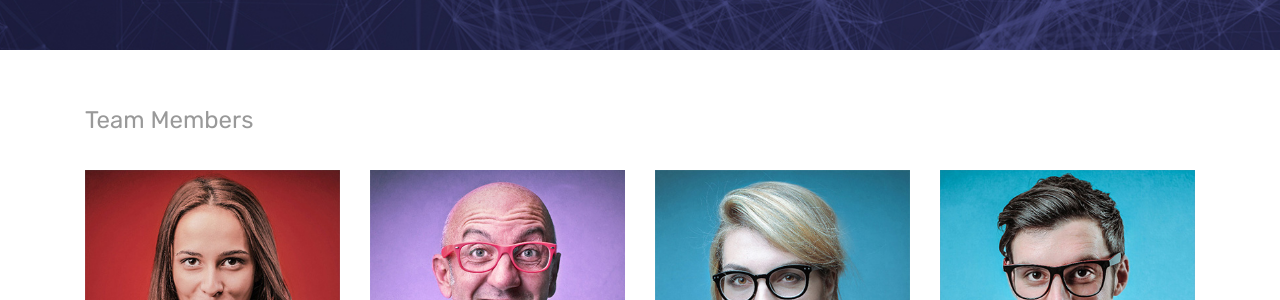
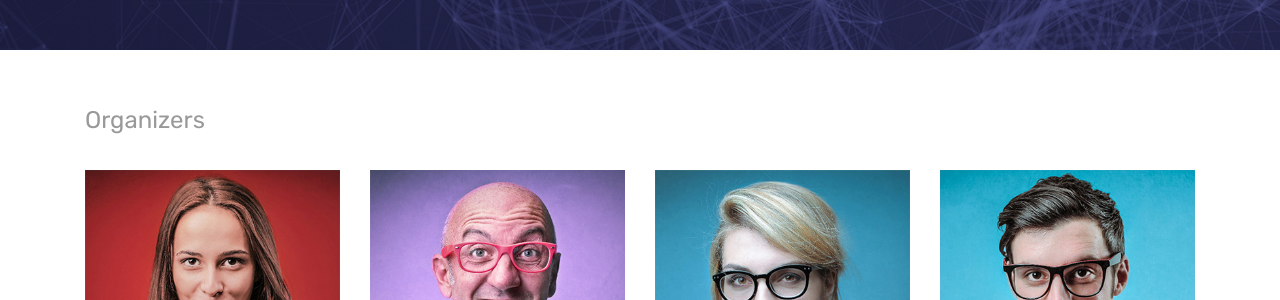
Before and after one commit to SemDH/semdh.github.io, a Jekyll site: the page built from index.html, in a window 1280 px wide. Shown: the part 2756-3056 px from the top of the page. Built offline with Jekyll 4.4.1, drawn with Linux system fonts in a browser that asks for light colours.

Commit message:
submission

```diff
--- a/index.html
+++ b/index.html
@@ -172,7 +172,7 @@ canonical: https://semdh.github.io
       <div class="container">
             <div class="team-members-tow mtb-50">
               <div class="sub-title">
-                <span>Team Members</span>
+                <span>Organizers</span>
               </div>
               <div class="row">
                 <div class="col-sm-6 col-md-3">
```
